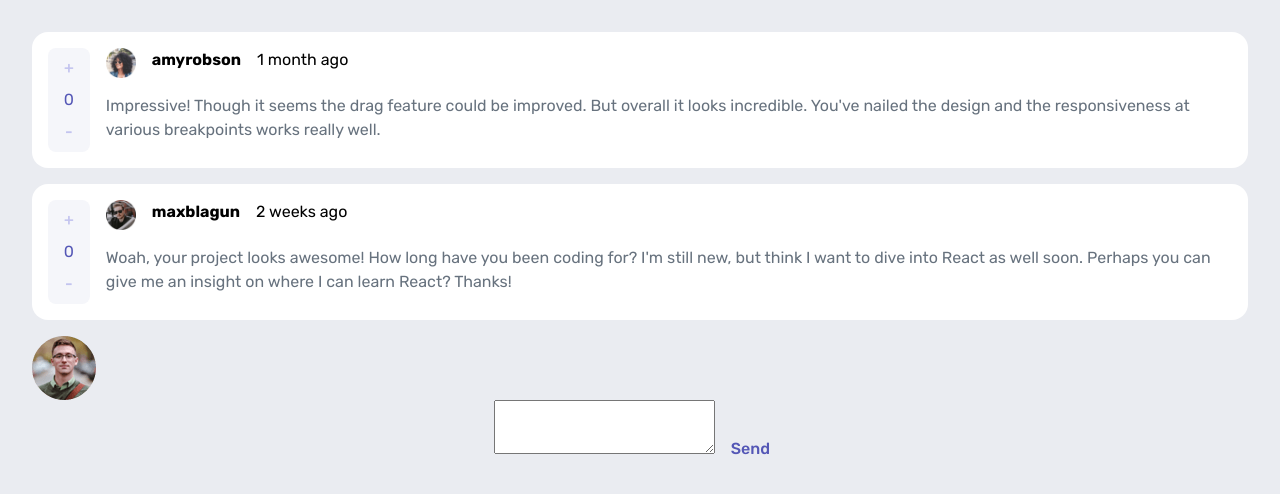
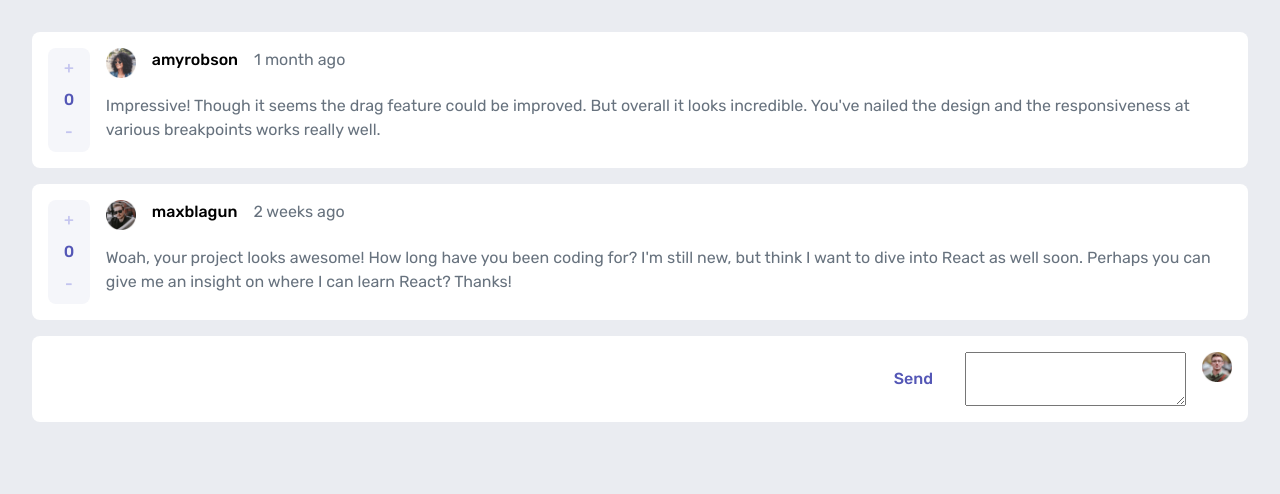
Before and after one commit to jadetrue/interactive-comments-section, a React (Vite) app: page / in a window 1280 px wide. Shown: the top 494 px of the page. Built offline with nearby package versions, Linux system fonts and the light colour scheme.

Commit message:
update styling for comments in general

```diff
--- a/src/components/AddNewComment.tsx
+++ b/src/components/AddNewComment.tsx
@@ -1,10 +1,10 @@
 import React from "react";
 import { Button } from "./Button";
 
-export const AddNewComment = ({ userImg, comment, onClick}) => {
+export const AddNewComment = ({ userImg, comment, onClick }) => {
   return (
-    <div className="comment-container">
-      <img src={userImg} alt="" />
+    <div className="container">
+      <img src={userImg} alt="" width="30" height="30" />
       <textarea>{comment}</textarea>
       <Button name="Send" type="default" onClick={onClick} />
     </div>
--- a/src/components/Author.tsx
+++ b/src/components/Author.tsx
@@ -3,14 +3,9 @@ import React from "react";
 export const Author = ({ authorName, authorImg, dateTime }) => {
   return (
     <div className="author-container">
-      <img
-        className="interactive-comment__img"
-        width="30"
-        height="30"
-        src={authorImg}
-      />
-      <p className="body">{authorName}</p>
-      <p>{dateTime}</p>
+      <img width="30" height="30" src={authorImg} />
+      <p className="text-medium">{authorName}</p>
+      <p className="text-clr-neutral">{dateTime}</p>
     </div>
   );
 };
--- a/src/components/VoteForComment.jsx
+++ b/src/components/VoteForComment.jsx
@@ -15,7 +15,7 @@ const VoteForComment = () => {
   return (
     <div className="vote-for-comment">
       <Button name="+" type="neutral" onClick={() => increase()} />
-      <p className="clr__primary">{count}</p>
+      <p className="clr__primary text-medium">{count}</p>
       <Button name="-" type="neutral" onClick={() => decrease()} />
     </div>
   );
--- a/src/index.css
+++ b/src/index.css
@@ -109,7 +109,7 @@ body {
   gap: 1rem;
   flex-direction: column;
   background-color: var(--clr-neutral-100);
-  border-radius: 1rem;
+  border-radius: 0.5rem;
   padding: 1rem;
   margin-bottom: 1rem;
 
@@ -121,13 +121,6 @@ body {
 #comment {
   text-align: left;
   color: var(--clr-neutral-400);
-}
-
-.author-container {
-  display: flex;
-  justify-content: start;
-  gap: 1em;
-  margin-bottom: 1em;
 }
 
 /* Button styles */
@@ -163,6 +156,21 @@ body {
 
 /* End of Button styles */
 
-.body {
+.author-container {
+  display: flex;
+  justify-content: start;
+  gap: 1em;
+  margin-bottom: 1em;
+}
+
+.text-clr-neutral {
+  color: var(--clr-neutral-400);
+}
+
+.text-bold {
   font-weight: var(--fw-bold);
 }
+
+.text-medium {
+  font-weight: var(--fw-medium);
+}
```
